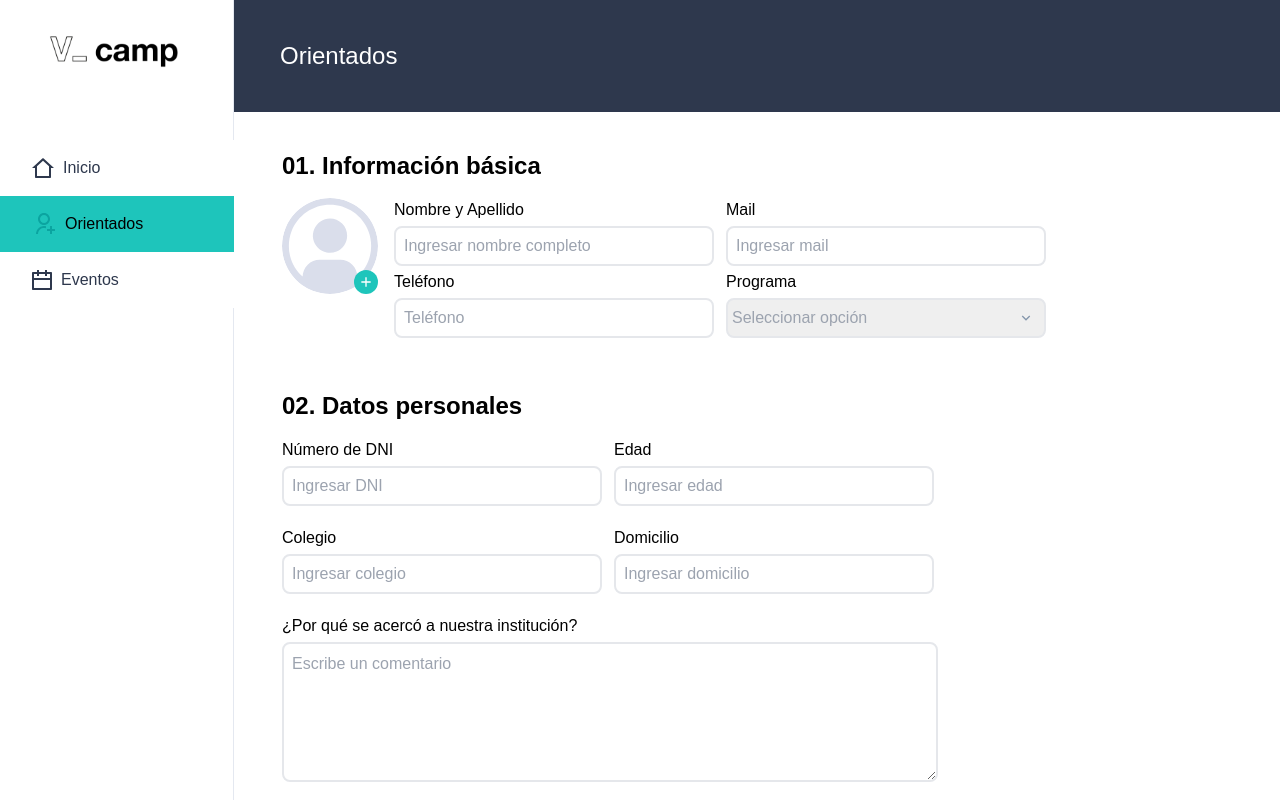
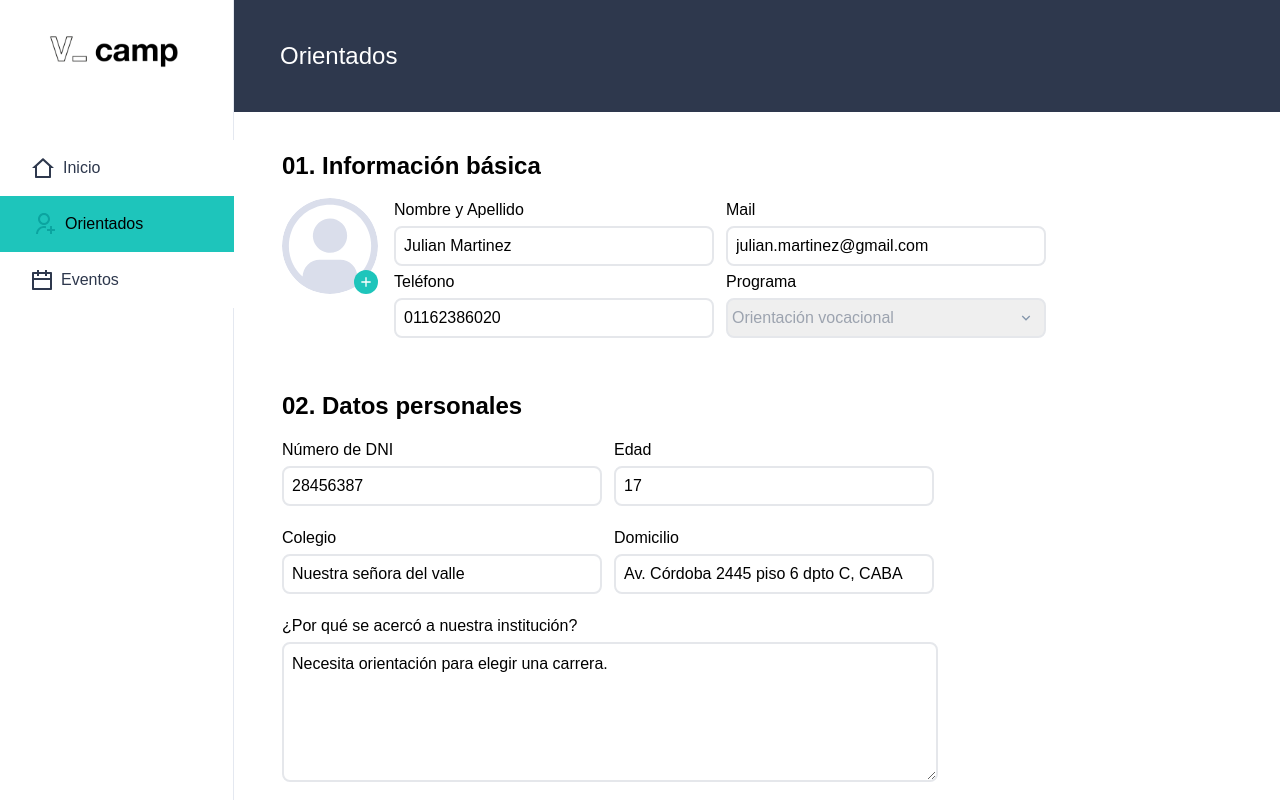
Before and after one commit to kevin-Bejarano-Aviles/api-proyecto-valtech, a React (Create React App) app in the folder front/: page /orientados/alta-orientado in a window 1280 px wide. Shown: the top 800 px of the page. Built offline with nearby package versions, Linux system fonts and the light colour scheme.

Commit message:
Cuando un campo ya existe en la base de datos, el mensaje no es capturado como error, sino como una respuesta del servidor

```diff
--- a/front/src/pages/OrientedPage.jsx
+++ b/front/src/pages/OrientedPage.jsx
@@ -34,7 +34,7 @@ function Oriented() {
         <main className='flex flex-col gap-10 ml-12 mt-[102px] pb-12'>
           <section className='mt-12'> {/* Información básica */}
             <h2 className='mb-4 text-2xl font-bold'>01. Información básica</h2>
-            <div className='flex gap-4'>
+            <div className='flex gap-9'>
               <img
                 src={user.avatar ? require(`../img/students/${user.avatar}`) : 'https://i.imgur.com/b08hxPY.png'}
                 alt='avatar'
--- a/front/src/pages/OrientedSignUpPage.jsx
+++ b/front/src/pages/OrientedSignUpPage.jsx
@@ -16,10 +16,27 @@ function OrientedSignUpPage() {
   const [formError, setFormError] = useState({});
 
   useEffect(() => {
-    console.log(formError);
+    if (formError.message) getAllStudents();
   },[formError]);
 
-  const { register, handleSubmit, watch, formState: { errors } } = useForm();
+  const { register, handleSubmit, watch, formState: { errors } } = useForm(
+    {
+      defaultValues: {
+        fullName: 'Julian Martinez',
+        email: 'julian.martinez@gmail.com',
+        phoneNumber: '01162386020',
+        program: 'Orientacion vocacional',
+        dni: '28456387',
+        age: '17',
+        school: 'Nuestra señora del valle',
+        address: 'Av. Córdoba 2445 piso 6 dpto C, CABA',
+        motive: 'Necesita orientación para elegir una carrera.',
+        user: '28456387',
+        pass: '12345678',
+        confirmPass: '12345678'
+      }
+    }
+  );
 
   // Método para botón 'Ingresar orietado'.
   const onSubmit = async (data, e) => {
@@ -40,11 +57,9 @@ function OrientedSignUpPage() {
           }
       };
       const response = await axios('http://localhost:8000/admin/addStudent', options);
-      console.log(response);
-      getAllStudents();
+      setFormError(response.data);
     } catch (err) {
-      setFormError(err.response.data);
-      console.log(formError);
+      console.error(`${err.response.status}: ${err.response.statusText}`);
     }
   };
 
@@ -54,9 +69,9 @@ function OrientedSignUpPage() {
       const response = await axios.get('http://localhost:8000/admin/students', { withCredentials: true });
       const json = await response.data;
       const lastUserId = json[json.length-1].id;
-      // navigate(`/orientados/${lastUserId}`);
+      navigate(`/orientados/${lastUserId}`);
     } catch (err) {
-      console.log(err);
+      console.error(`${err.response.status}: ${err.response.statusText}`);
     }
   };
 
```
